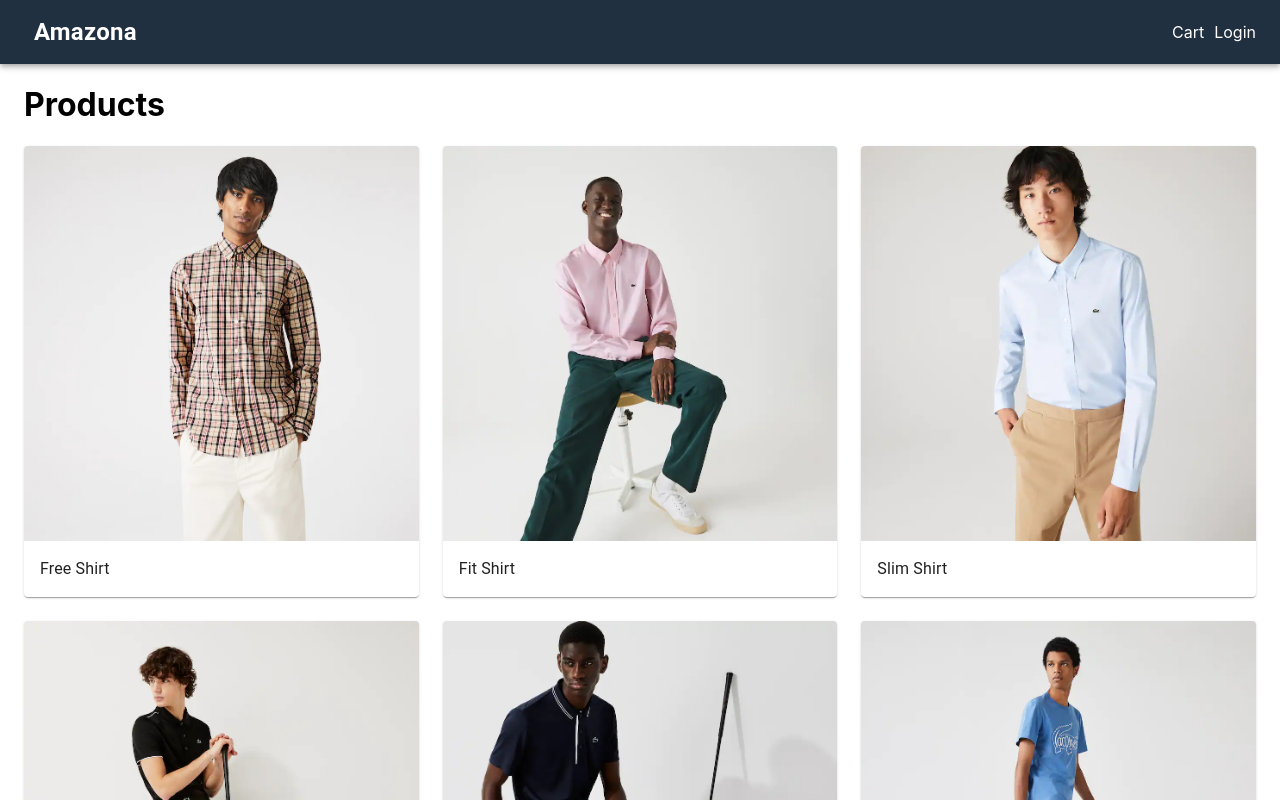
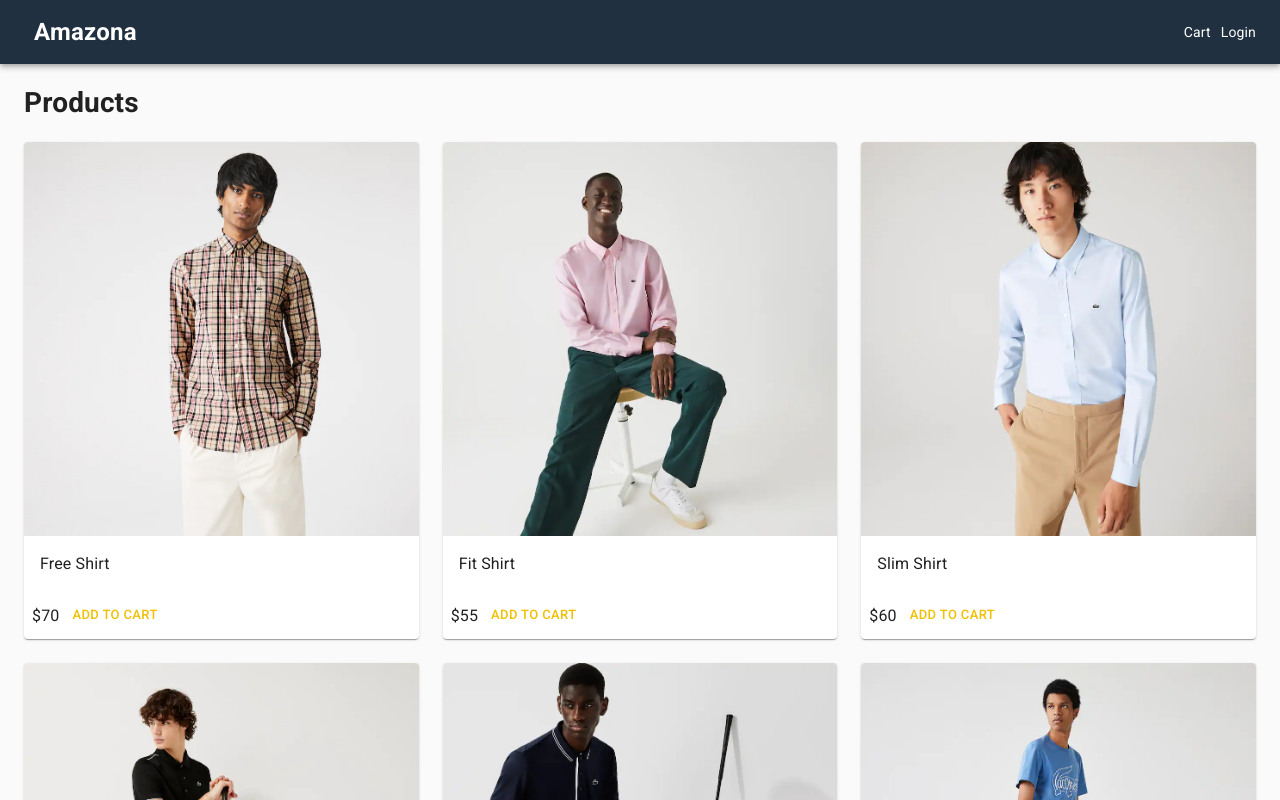
Before and after one commit to Awais512/amazona, a Next.js app: page / in a window 1280 px wide. Shown: the top 800 px of the page. Built offline with nearby package versions, Linux system fonts and the light colour scheme.

Commit message:
Setting Up Theme

```diff
--- a/components/Layout/Layout.jsx
+++ b/components/Layout/Layout.jsx
@@ -3,12 +3,16 @@ import Head from 'next/head';
 import {
   AppBar,
   Container,
+  CssBaseline,
   Link,
   Toolbar,
   Typography,
 } from '@material-ui/core';
+import NextLink from 'next/link';
+
 import useStyles from '../../utils/style';
-import NextLink from 'next/link';
+import { theme } from '../../utils/theme';
+import { ThemeProvider } from '@material-ui/core/styles';
 
 const Layout = ({ children, title, description }) => {
   const classes = useStyles();
@@ -19,6 +23,8 @@ const Layout = ({ children, title, description }) => {
         <title>{title ? `${title} - Amazona` : 'Amazona'}</title>
         {description && <meta name='description' content={description}></meta>}
       </Head>
+      <ThemeProvider theme={theme}>
+        <CssBaseline />
         <AppBar position='static' className={classes.navbar}>
           <Toolbar>
             <NextLink href='/' passHref>
@@ -37,10 +43,13 @@ const Layout = ({ children, title, description }) => {
             </div>
           </Toolbar>
         </AppBar>
+
         <Container className={classes.main}>{children}</Container>
+
         <footer className={classes.footer}>
           <Typography>All Rights Reserved. Amazona</Typography>
         </footer>
+      </ThemeProvider>
     </div>
   );
 };
--- a/pages/_document.js
+++ b/pages/_document.js
@@ -6,7 +6,12 @@ export default class MyDocument extends Document {
   render() {
     return (
       <Html lang='en'>
-        <Head></Head>
+        <Head>
+          <link
+            rel='stylesheet'
+            href='https://fonts.googleapis.com/css?family=Roboto:300,400,500,700&display=swap'
+          />
+        </Head>
         <body>
           <Main />
           <NextScript />
--- a/pages/index.js
+++ b/pages/index.js
@@ -34,6 +34,12 @@ export default function Home() {
                   </CardContent>
                 </CardActionArea>
               </NextLink>
+              <CardActions>
+                <Typography>${product.price}</Typography>
+                <Button size='small' color='primary'>
+                  Add to cart
+                </Button>
+              </CardActions>
             </Card>
           </Grid>
         ))}
--- a/pages/product/[slug].js
+++ b/pages/product/[slug].js
@@ -45,7 +45,9 @@ export default function ProductScreen() {
         <Grid item md={3} xs={12}>
           <List>
             <ListItem>
-              <Typography component='h1'>{product.name}</Typography>
+              <Typography component='h1' variant='h1'>
+                {product.name}
+              </Typography>
             </ListItem>
             <ListItem>
               <Typography>Category: {product.category}</Typography>
--- /dev/null
+++ b/utils/theme.js
@@ -0,0 +1,25 @@
+import { createTheme } from '@material-ui/core';
+
+export const theme = createTheme({
+  typography: {
+    h1: {
+      fontSize: '1.6rem',
+      fontWeight: 400,
+      margin: '1rem 0',
+    },
+    h2: {
+      fontSize: '1.4rem',
+      fontWeight: 400,
+      margin: '1rem 0',
+    },
+  },
+  palette: {
+    type: 'light',
+    primary: {
+      main: '#f0c000',
+    },
+    secondary: {
+      main: '#208080',
+    },
+  },
+});
```
Lines whose indentation alone changed are shown as unchanged.
